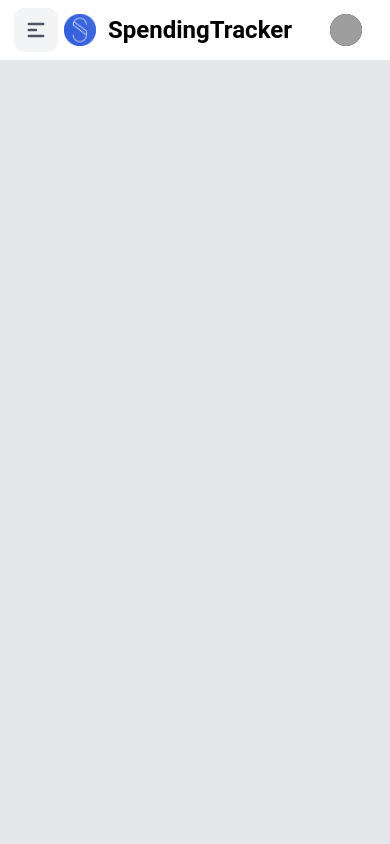
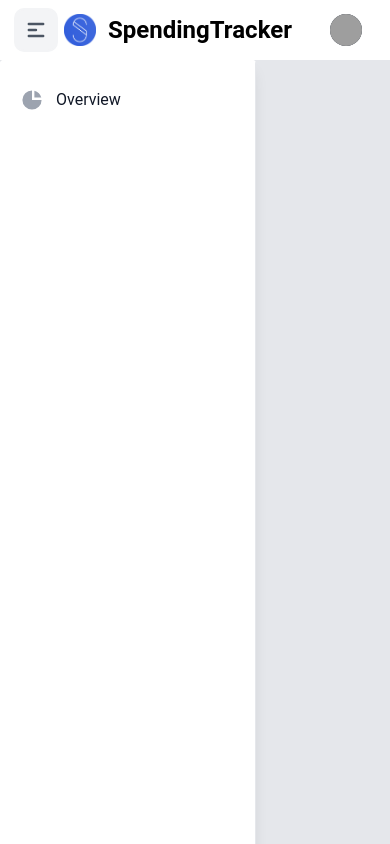
Before and after one commit to KrutikGadhiya/spending-tracker-client, a React (Vite) app: page /dashboard in a window 390 px wide. Both pictures are taken after a click on the button "Toggle sidebar". Built offline with nearby package versions, Linux system fonts and the light colour scheme; no server answers; grey boxes are pictures that could not be loaded.

Commit message:
Add: reactive behaviour to Sidebar

```diff
--- a/package.json
+++ b/package.json
@@ -4,7 +4,7 @@
   "version": "0.0.0",
   "type": "module",
   "scripts": {
-    "dev": "vite",
+    "dev": "vite --host",
     "build": "tsc && vite build",
     "preview": "vite preview"
   },
--- a/src/components/Header.tsx
+++ b/src/components/Header.tsx
@@ -6,18 +6,23 @@ import Logo from "../assets/logo.png";
 const Header = () => {
   const { email, name } = useContext(UserContext);
   const [isDropdownOpen, setIsDropdownOpen] = useState(false);
+  const [isSidebarOpen, setIsSidebarOpen] = useState(false);
 
   const toggleDropdown = () => {
     setIsDropdownOpen(!isDropdownOpen);
   };
+  const toggleSidebar = () => {
+    setIsSidebarOpen(!isSidebarOpen);
+  };
 
   let dropdownRef = useClickOutside(() => setIsDropdownOpen(false));
+  let sidebarRef = useClickOutside(() => setIsSidebarOpen(false));
 
   return (
     <header className="fixed w-screen z-10">
       <nav className="bg-white border-gray-200 px-4 lg:px-6 py-2.5 dark:bg-gray-800 min-h-[60px]">
         <div className="flex flex-wrap justify-between items-center">
-          <div className="flex justify-start items-center">
+          <div ref={sidebarRef} className="flex justify-start items-center">
             {/* <button
               id="toggleSidebar"
               aria-expanded="true"
@@ -39,9 +44,10 @@ const Header = () => {
               </svg>
             </button> */}
             <button
-              aria-expanded="true"
-              aria-controls="sidebar"
-              data-dropdown-toggle="notification-dropdown"
+              // aria-expanded="true"
+              // aria-controls="sidebar"
+              // data-dropdown-toggle="notification-dropdown"
+              onClick={toggleSidebar}
               className="p-2 mr-2 text-gray-600 rounded-lg cursor-pointer lg:hidden hover:text-gray-900 hover:bg-gray-100 focus:bg-gray-100 dark:focus:bg-gray-700 focus:ring-2 focus:ring-gray-100 dark:focus:ring-gray-700 dark:text-gray-400 dark:hover:bg-gray-700 dark:hover:text-white"
             >
               <svg
@@ -73,8 +79,21 @@ const Header = () => {
               <span className="sr-only">Toggle sidebar</span>
             </button>
             <div
-              className="hidden overflow-hidden z-50 my-4 min-w-[16rem] max-w-sm text-base list-none bg-white rounded divide-y divide-gray-100 shadow-lg dark:divide-gray-600 dark:bg-gray-700"
+              className={`${
+                isSidebarOpen ? "" : "hidden"
+              } overflow-hidden z-50 my-4 min-w-[16rem] h-screen max-w-sm text-base list-none bg-white rounded divide-y divide-gray-100 shadow-lg dark:divide-gray-600 dark:bg-gray-700`}
               id="notification-dropdown"
+              style={
+                isSidebarOpen
+                  ? {
+                      position: "absolute",
+                      top: "60px",
+                      left: "0px",
+                      margin: "0px",
+                      // transform: "translate(761px, 56px)",
+                    }
+                  : {}
+              }
             >
               {/* <div className="block py-2 px-4 text-base font-medium text-center text-gray-700 bg-gray-50 dark:bg-gray-700 dark:text-gray-400">
                 Notifications
```
